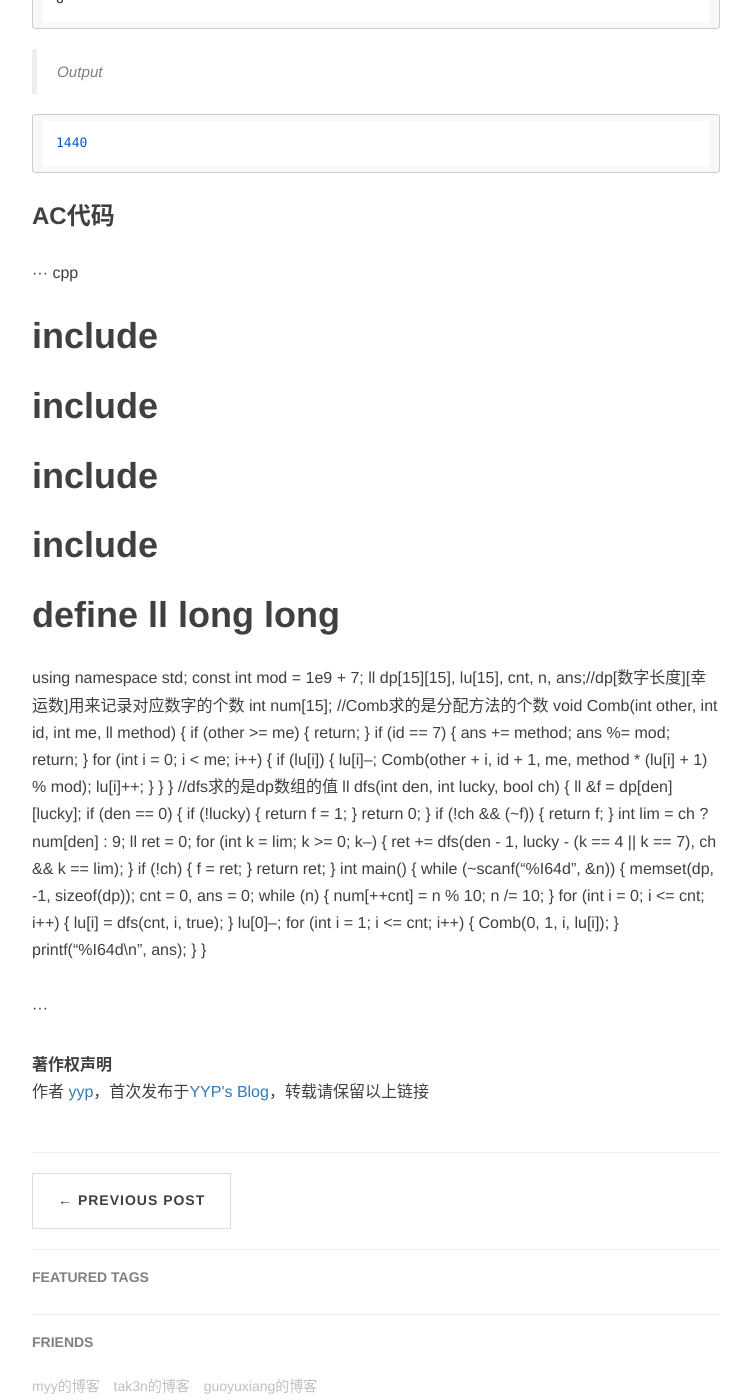
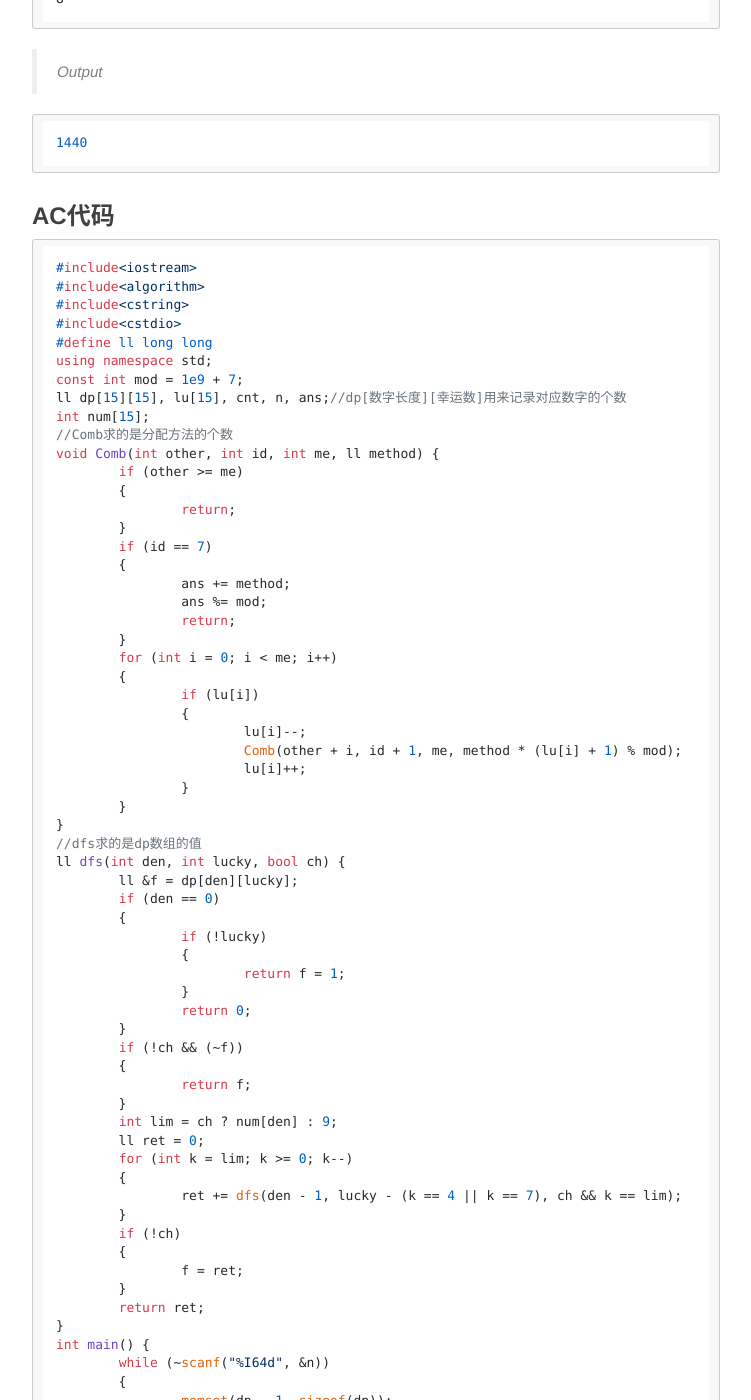
Before and after one commit to Penancefish/Penancefish.github.io, a Jekyll site: the page built from _posts/2015-11-10-CodeForce-258B.markdown, in a window 1280 px wide and 1400 px high, scrolled down 1572 px. Shown: the whole window, without its empty margins (243-994 px from the left). Built offline with Jekyll 4.4.1, drawn with Linux system fonts in a browser that asks for light colours; nearby versions of some CDN libraries; comment, search, counter and statistics services are not loaded; some of the changed text lies outside the part shown.

Commit message:
20151110 17 52 change

````diff
--- a/_posts/2015-11-10-CodeForce-258B.markdown
+++ b/_posts/2015-11-10-CodeForce-258B.markdown
@@ -56,7 +56,7 @@ tags:
 
 ### AC代码
 
-··· cpp
+``` cpp
 #include<iostream>
 #include<algorithm>
 #include<cstring>
@@ -141,4 +141,4 @@ int main()
         }
 }
 
-···
+```
````
